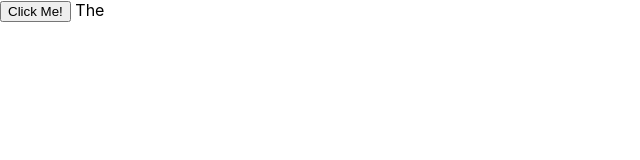
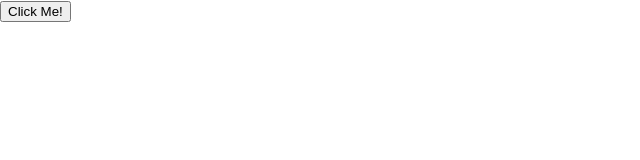
Before and after one commit to Yiusifer/owen-wilson-wow, a React (Create React App) app: page / in a window 1280 px wide. Shown: the top 160 px of the page, without its empty margins (0-640 px from the left). Built offline with nearby package versions, Linux system fonts and the light colour scheme.

Commit message:
Add state to display movie name

```diff
--- a/src/Wow.js
+++ b/src/Wow.js
@@ -1,17 +1,21 @@
 import axios from "axios";
+import { useState } from "react";
 
 export default function Button() {
 
-  let movieName = "";
-  let releaseDate = "";
-  let quote = "";
-  let director = "";
+  const [movieName, setMovieName] = useState(false)
+
+  // let movieName = "";
+  // let releaseDate = "";
+  // let quote = "";
+  // let director = "";
 
   const generateWow = function () {
     axios.get("https://owen-wilson-wow-api.herokuapp.com/wows/random")
       .then(res => {
         console.log(res.data[0]);
-        movieName = res.data[0].movie;
+        setMovieName(res.data[0].movie);
+
       })
       .catch(err => {
         console.log(err);
@@ -22,7 +26,7 @@ export default function Button() {
   return (
     <div>
       <button onClick={generateWow}>Click Me!</button>
-      <h> The {movieName} </h>
+      <p>{movieName}</p>
 
     </div>
   )
```
